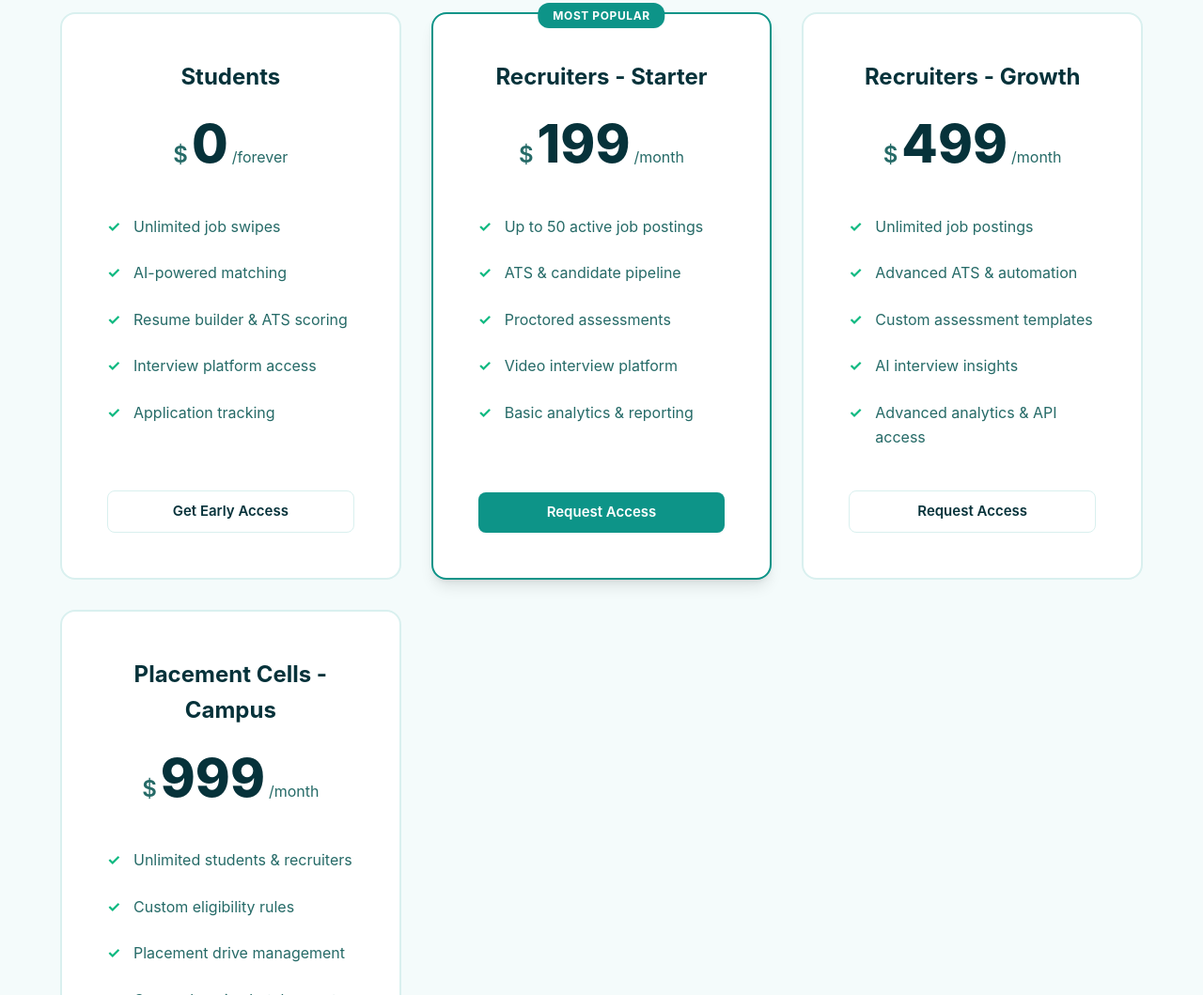
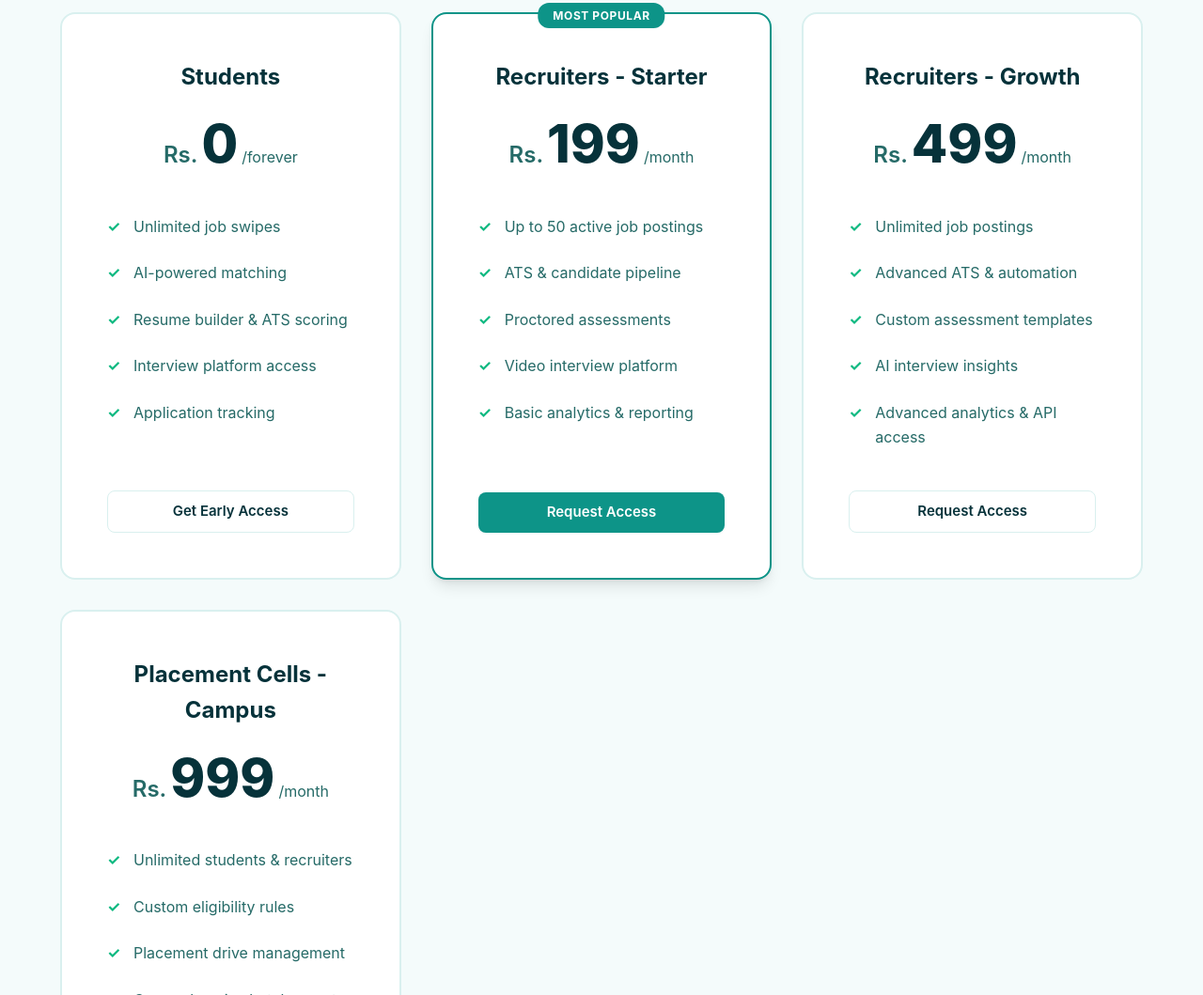
Before and after one commit to samruddhitiwari/InterWeU, a plain HTML site: page index.html in a window 1280 px wide. Shown: the part 4446-5505 px from the top of the page at 94% size. Drawn offline with Linux system fonts and the light colour scheme; a script that the page names is missing.

Commit message:
Change currency symbol from '$' to 'Rs.'

```diff
--- a/index.html
+++ b/index.html
@@ -346,7 +346,7 @@
             <div class="pricing-header">
               <h3>Students</h3>
               <div class="price">
-                <span class="currency">$</span>
+                <span class="currency">Rs.</span>
                 <span class="amount">0</span>
                 <span class="period">/forever</span>
               </div>
@@ -366,7 +366,7 @@
             <div class="pricing-header">
               <h3>Recruiters - Starter</h3>
               <div class="price">
-                <span class="currency">$</span>
+                <span class="currency">Rs.</span>
                 <span class="amount monthly-price">199</span>
                 <span class="amount annual-price hidden">159</span>
                 <span class="period">/month</span>
@@ -386,7 +386,7 @@
             <div class="pricing-header">
               <h3>Recruiters - Growth</h3>
               <div class="price">
-                <span class="currency">$</span>
+                <span class="currency">Rs.</span>
                 <span class="amount monthly-price">499</span>
                 <span class="amount annual-price hidden">399</span>
                 <span class="period">/month</span>
@@ -406,7 +406,7 @@
             <div class="pricing-header">
               <h3>Placement Cells - Campus</h3>
               <div class="price">
-                <span class="currency">$</span>
+                <span class="currency">Rs.</span>
                 <span class="amount monthly-price">999</span>
                 <span class="amount annual-price hidden">799</span>
                 <span class="period">/month</span>
```
